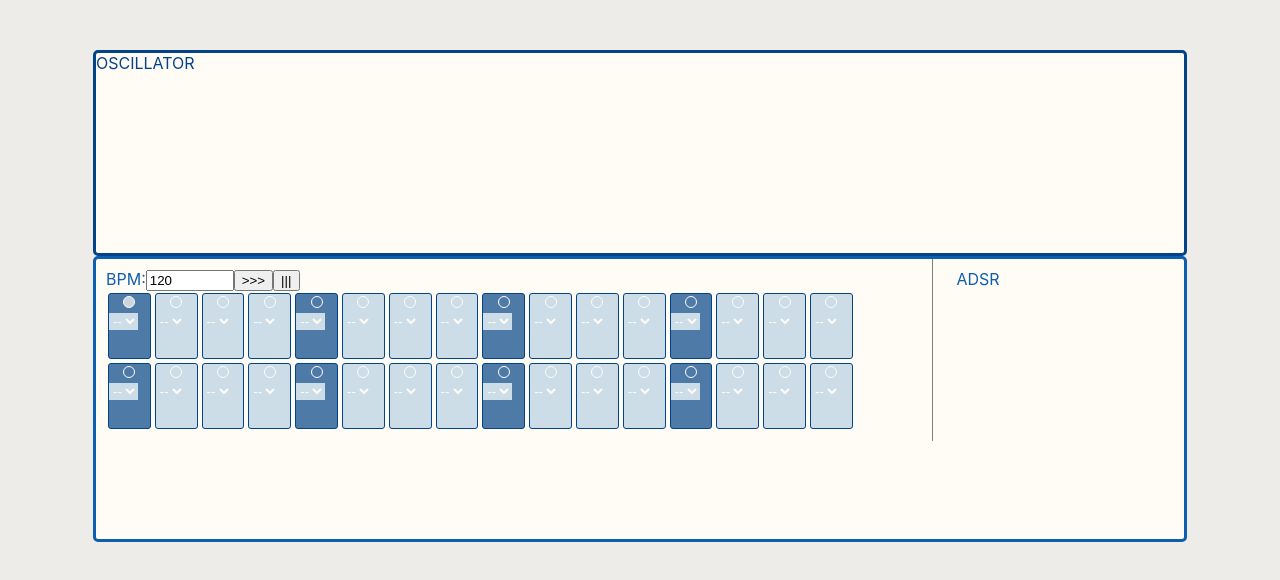
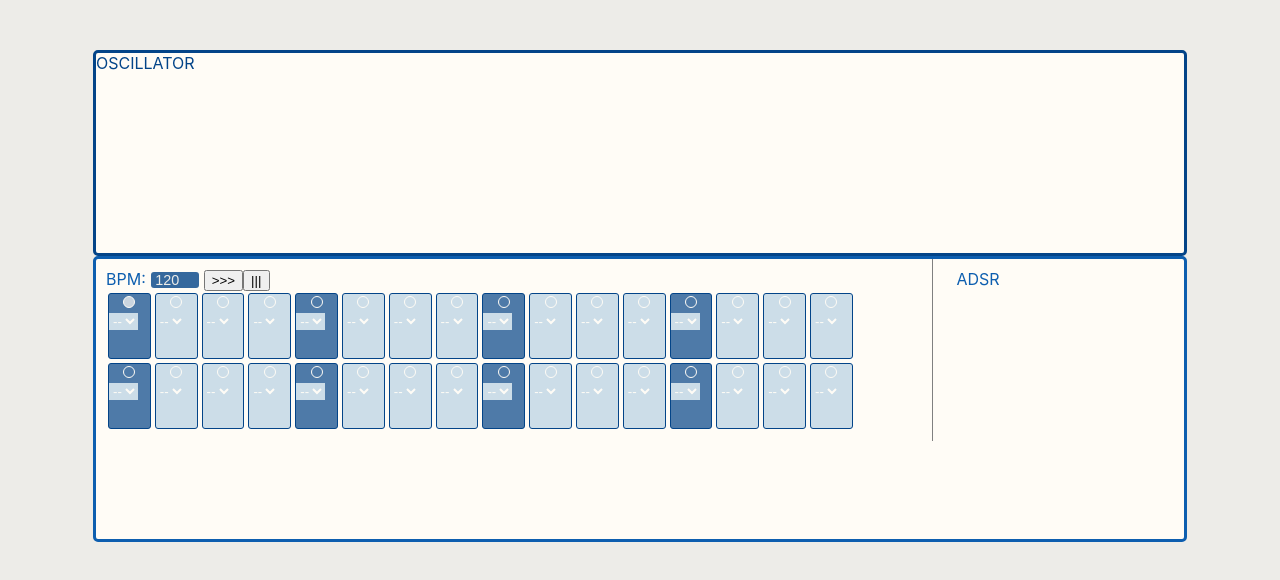
Before and after one commit to mscbr/lindos_synth, a React (Create React App) app: page / in a window 1280 px wide. Shown: the top 580 px of the page. Built offline with nearby package versions, Linux system fonts and the light colour scheme.

Commit message:
bpm input styled

```diff
--- a/src/App.css
+++ b/src/App.css
@@ -40,3 +40,14 @@
     background: rgba(237, 236, 232, 1);
     height: 100vh;
 }
+#bpm {
+    text-align: center;
+    font-size: 0.9rem;
+    padding: 0;
+    width: 3rem;
+    margin: 0 5px 0 5px;
+    color: rgba(237, 236, 232, 1);
+    background: rgba(3, 68, 136, 0.8);
+    border: none;
+    border-radius: 3px;
+}
```
